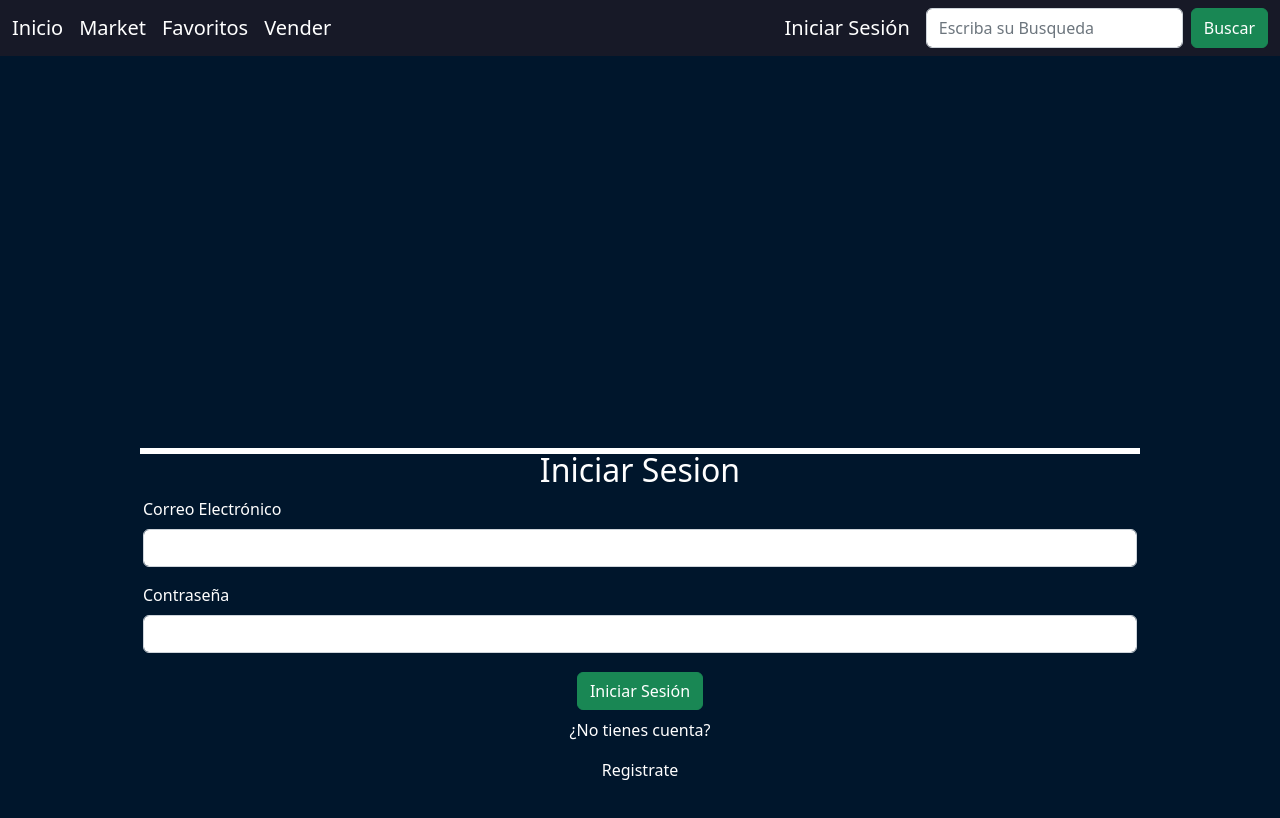
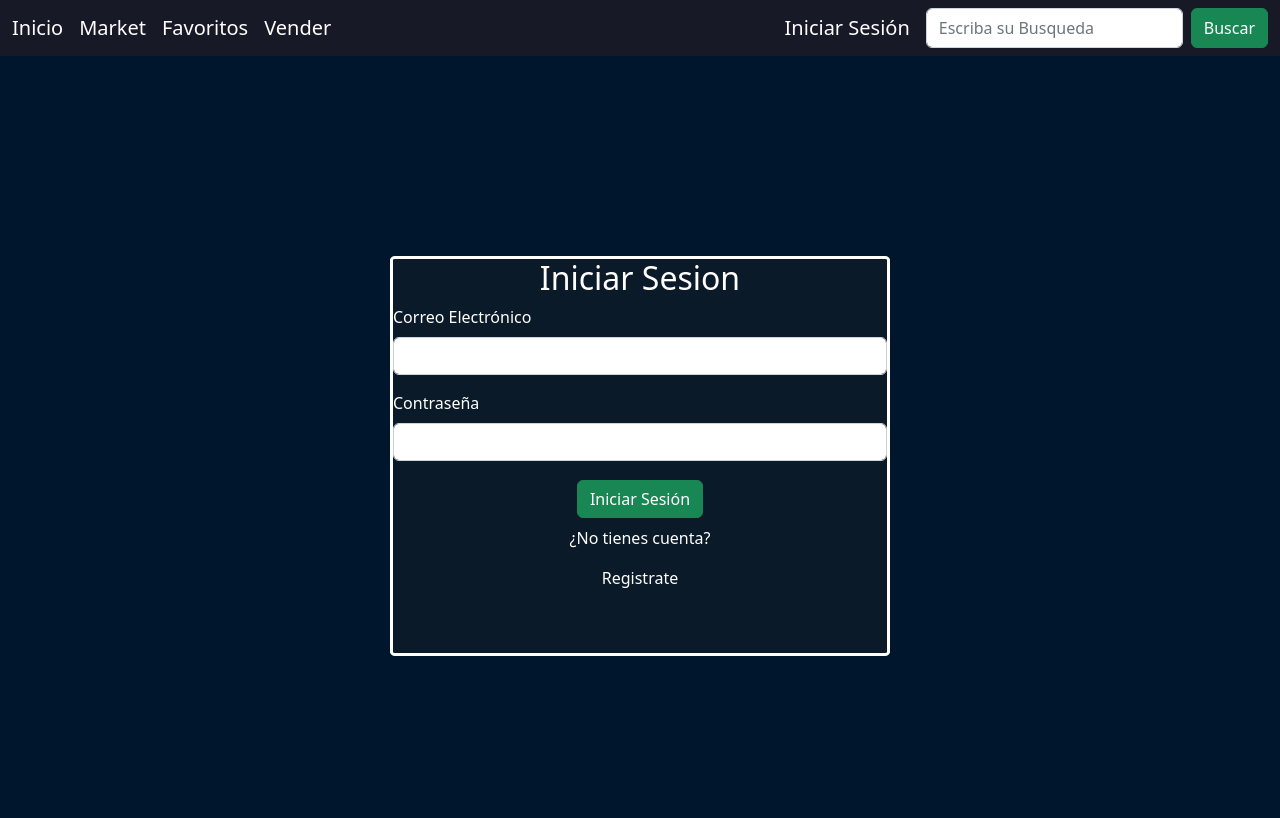
Before and after one commit to iamchapita/Marketplace-Frontend, a React (Create React App) app in the folder markeplace-frontend/: page /login in a window 1280 px wide. Shown: the top 818 px of the page. Built offline with nearby package versions, Linux system fonts and the light colour scheme.

Commit message:
mas ajustes al css

```diff
--- a/markeplace-frontend/src/components/auth/login.js
+++ b/markeplace-frontend/src/components/auth/login.js
@@ -21,7 +21,7 @@ const Login = ({ login }) => {
 
     return (
         <div >
-            <div className='card-body box'>
+            <div className='card-body login'>
                     <form onSubmit={handleSubmit}>
                         <h2>Iniciar Sesion</h2>
                         <div className='mb-3'>
--- a/markeplace-frontend/src/style/style-login.css
+++ b/markeplace-frontend/src/style/style-login.css
@@ -1,13 +1,13 @@
 /*CSS Login*/
 
 
-.box{
-    width: 100px;
+.login{
+    width: 500px;
     height: 400px;
     margin: 10px;
-    border-radius: 2%;
+    border-radius: 4%;
     align-items: center;
-    padding: auto;
+
   }
 
   .card-body{
```
